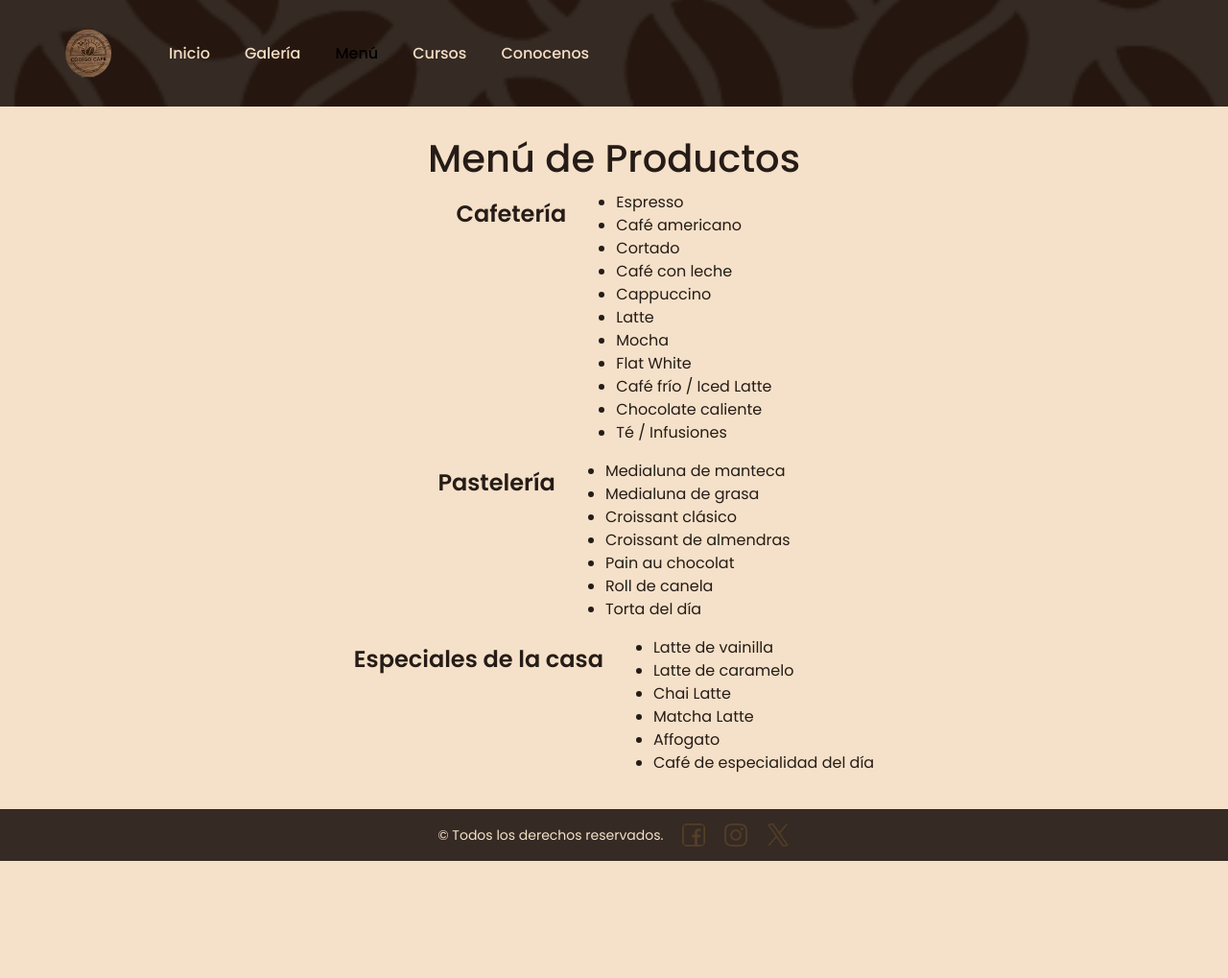
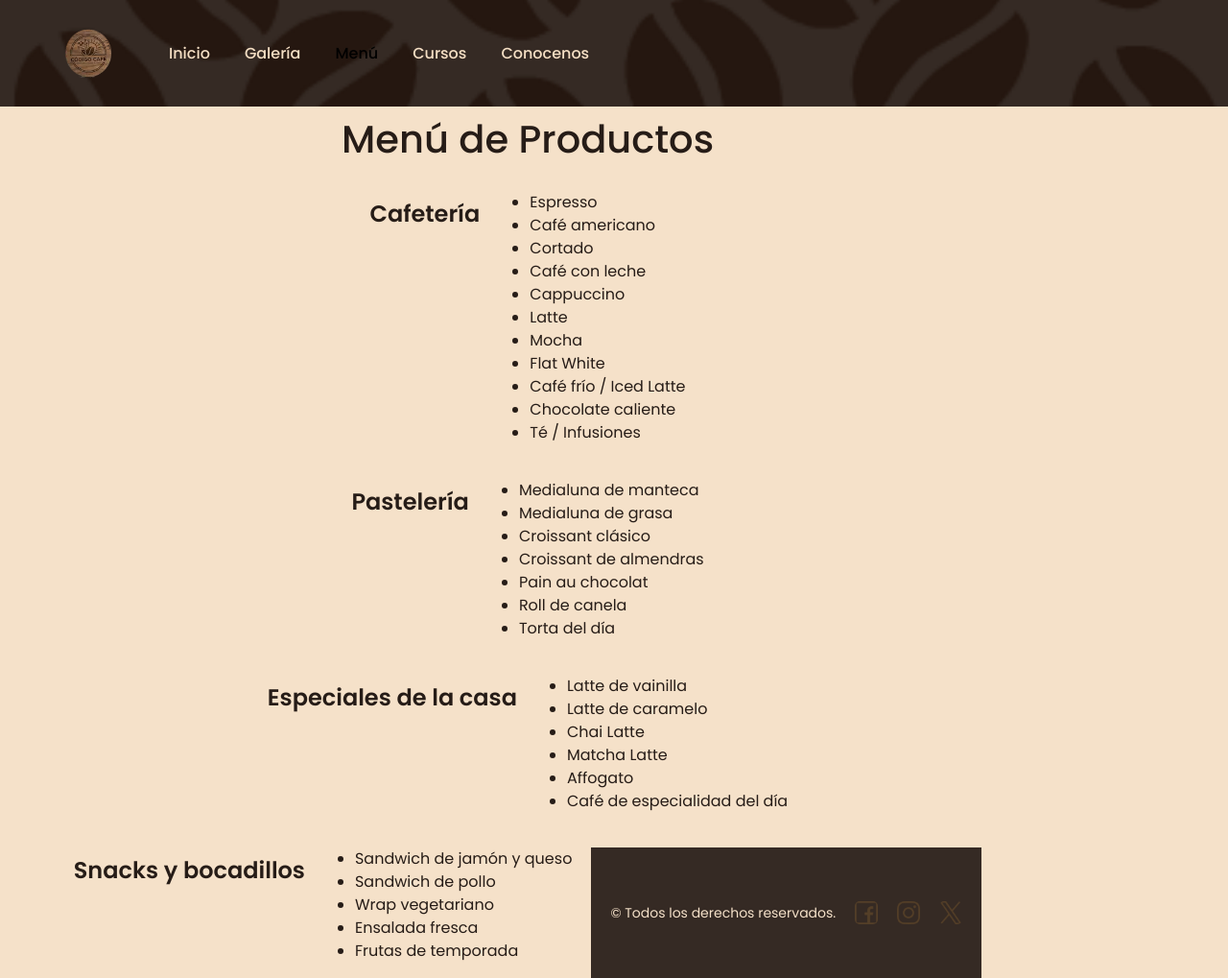
Before and after one commit to Alissa31/preentrega-7, a plain HTML site: page pages/menu.html in a window 1280 px wide. Shown: the whole page at 96% size. Before the commit the page ends 897 px from the top, so only its background shows below. Drawn offline with nearby package versions, Linux system fonts and the light colour scheme.

Commit message:
texto adicional en menu

```diff
--- a/css/style.css
+++ b/css/style.css
@@ -155,7 +155,7 @@ aside {
 }
 
 main section p strong {
-    font-size: 1.2rem;
+    font-size: 1.25rem;
     font-weight: 600;
     text-align: center;
 }
@@ -177,11 +177,6 @@ main section p strong {
     text-decoration: underline;
 }
 
-section p strong {
-    font-size: 1.2rem;
-    font-weight: 600;
-    text-align: center;
-}
 
 .escritorio {
     display: block;
--- a/pages/menu.html
+++ b/pages/menu.html
@@ -45,7 +45,7 @@
 
     </header>
 
-    <main>
+    <section>
         <h1>Menú de Productos</h1>
 
         <section>
@@ -89,6 +89,15 @@
                 <li>Café de especialidad del día</li>
             </ul>
         </section>
+        <section>
+            <h2>Snacks y bocadillos</h2>
+            <ul>
+                <li>Sandwich de jamón y queso</li>
+                <li>Sandwich de pollo</li>
+                <li>Wrap vegetariano</li>
+                <li>Ensalada fresca</li>
+                <li>Frutas de temporada</li>
+            </ul>
     </main>
     <footer>
         <p>&copy; Todos los derechos reservados.</p>
```
